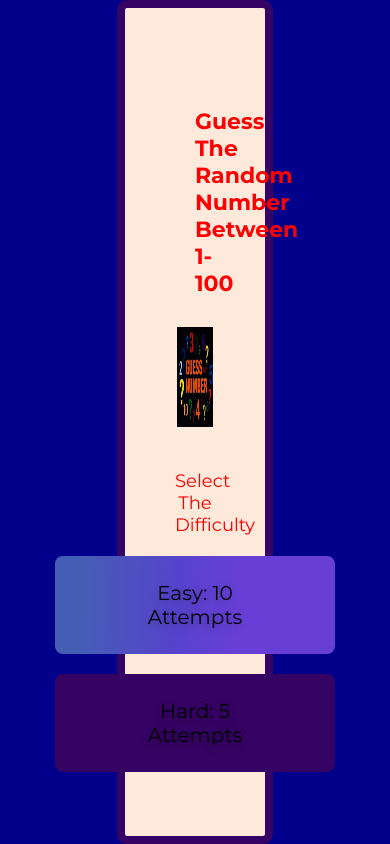
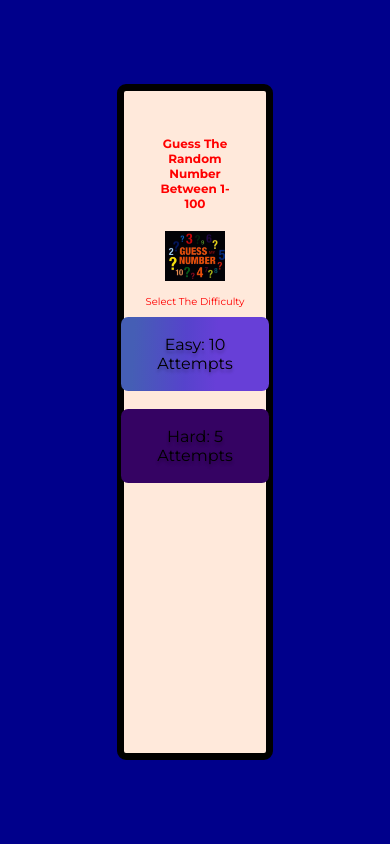
Before and after one commit to abnish123kumar/numberGuess, a plain HTML site: page index.html in a window 390 px wide. Drawn offline with Linux system fonts and the light colour scheme.

Commit message:
first commit

```diff
--- a/style.css
+++ b/style.css
@@ -128,3 +128,115 @@ input{
     font-size: 2rem ;
     color: #ff0511;
 }
+
+/* ------responsive----- */
+@media (max-width: 800px) {
+    html{
+        font-size: 18px;
+        font-family:  'Montserrat', sans-serif;
+
+    }
+    body{
+       width: 100%;
+       display: flex;
+    justify-content: center;
+    align-items: center;
+
+    background-color: darkblue;
+
+    }
+     main{
+        width: 40%;
+    height: 80vh;
+    text-align: center;
+    background-color: var(--background);
+    border: 1px solid  black;
+    border-width: 0.4rem;
+    border-radius: .5rem;
+    padding: 2rem 1rem;
+    margin: 10px;
+    color: red;
+
+     }
+
+     h2{
+        font-size: 12px;
+                margin: .5rem;
+    }
+    h3{
+        font-size: 10px;
+    }
+    p{
+        font-size: 10px;
+
+    }
+
+    .image{
+        width: 90%;
+        max-width: 60px;
+        height: 50px;
+        margin: 0.6rem 0 .5rem;
+    }
+    .button-wrapper{
+        display: flex;
+           flex-direction: column;
+           justify-content: center;
+           align-items: center;
+           margin-bottom: 1rem;
+           margin-top: 0.5rem;
+        }
+        button{
+            min-width: 10px;
+            background-image: linear-gradient(92.88deg, #455eb5 9.16%, #5643cc 43.89%, #673fd7 64.72%);
+            border-radius: .4rem;
+            border-style: none;
+            box-sizing: border-box;
+            columns: #ffffff;
+            cursor: pointer;
+            padding: 1rem 2rem;
+            font-size: 16px;
+            text-align: center;
+            margin-bottom: 1rem;
+            text-shadow: rgba(0, 0, 0, 0.25) 0 3px 3px;
+            transition: all 0.5s;
+            user-select: none;
+            -webkit-user-select: none ;
+             text-transform: capitalize;
+             font-family:  'Montserrat', sans-serif;
+
+        }
+        input{
+            border: 0.1rem solid lightgray;
+            background: transparent;
+            margin: 1rem 0;
+            padding: .5rem 0;
+            width: 130px;
+            height: 40px;
+            text-align: center;
+            font-family:  'Montserrat', sans-serif;
+        }
+
+        #newGameButton button{
+            margin: 1rem 0;
+        }
+        #inputBox{
+            font-size: 10px;
+        }
+
+        .stats{
+            text-align: left;
+            margin-bottom: 2rem;
+
+        }
+        .info{
+            display: flex;
+            justify-content: space-between;
+            align-items: center;
+            margin-top: 1.5rem;
+
+        }
+        .info span{
+            font-size: 10px;
+            color: #ff0511;
+        }
+}
```
